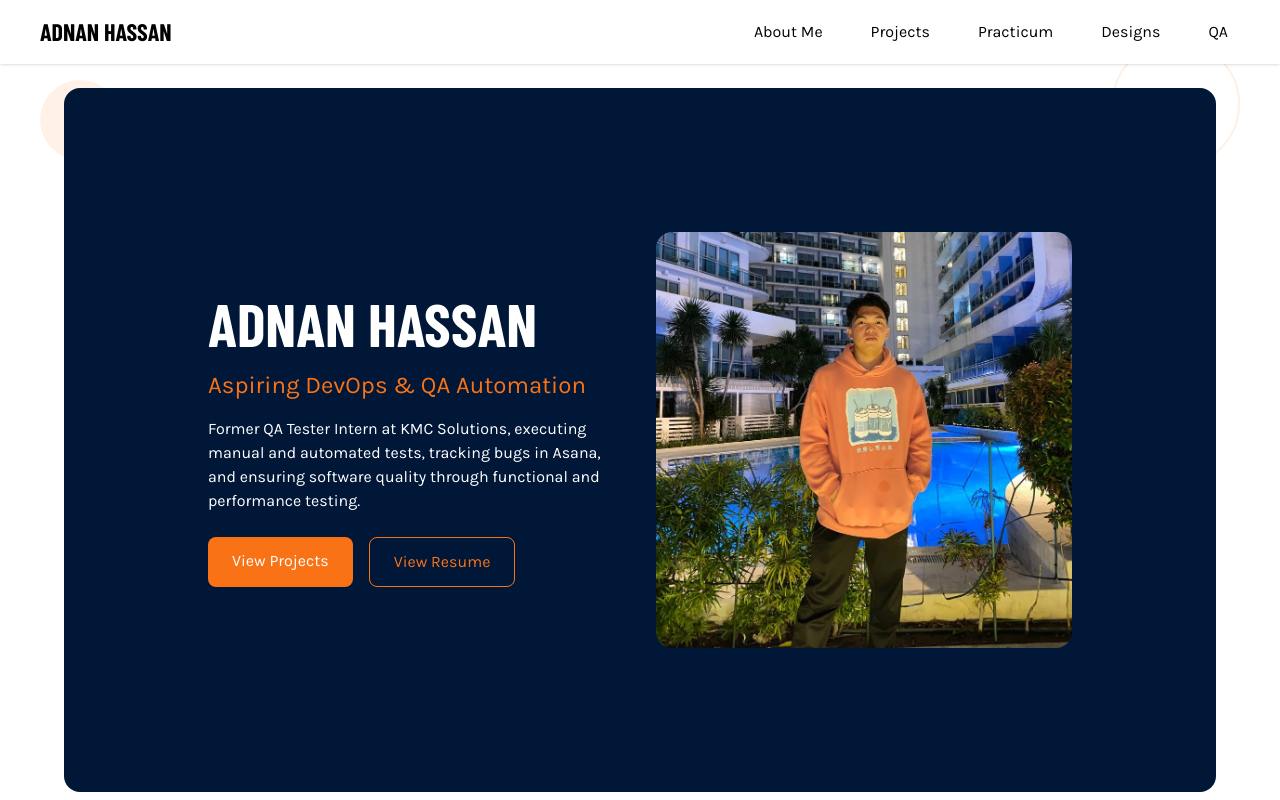
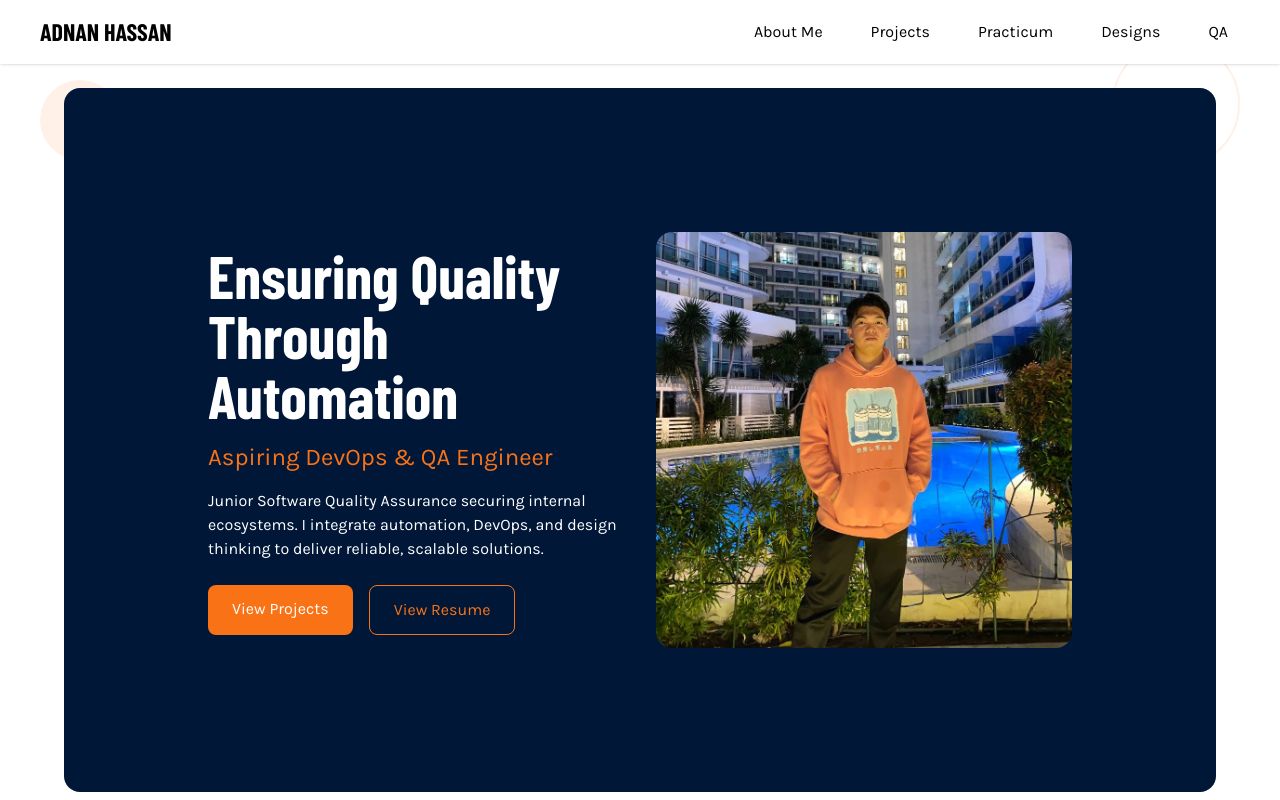
Before and after one commit to Hassan-Adnan-T/next-portfolio, a Next.js app: page / in a window 1280 px wide. Shown: the top 800 px of the page. Built offline with nearby package versions, Linux system fonts and the light colour scheme.

Commit message:
update hero

```diff
--- a/app/components/layout/hero.tsx
+++ b/app/components/layout/hero.tsx
@@ -40,14 +40,14 @@ export default function Hero() {
           {/* Left Column - Text */}
           <div className="order-2 md:order-1 text-center md:text-left">
             <h1 className="text-3xl sm:text-4xl md:text-5xl lg:text-6xl font-bold mb-4 font-barlow text-white">
-              ADNAN HASSAN
+              Ensuring Quality Through Automation
             </h1>
             <h2 className="text-lg sm:text-xl md:text-2xl mb-4 font-karla text-[#F97316]">
-              Aspiring DevOps & QA Automation
+              Aspiring DevOps & QA Engineer
             </h2>
             <p className="text-white text-sm sm:text-base md:text-md mb-6 font-karla max-w-md mx-auto md:mx-0">
-              Former QA Tester Intern at KMC Solutions, executing manual and automated tests, tracking bugs in Asana, and
-              ensuring software quality through functional and performance testing.
+              Junior Software Quality Assurance securing internal ecosystems.
+              I integrate automation, DevOps, and design thinking to deliver reliable, scalable solutions.
             </p>
             <div className="flex flex-wrap justify-center md:justify-start gap-4">
               <Link
--- a/app/page.tsx
+++ b/app/page.tsx
@@ -13,10 +13,9 @@ export default function Home() {
       <main className="relative bg-white">
         <Navbar />
         <Hero />
-        <About />
+        <Project />
         <Divider />
         <SkillsShowcase />
-        <Project />
         <Footer />
       </main>
     </PageTransition>
```
